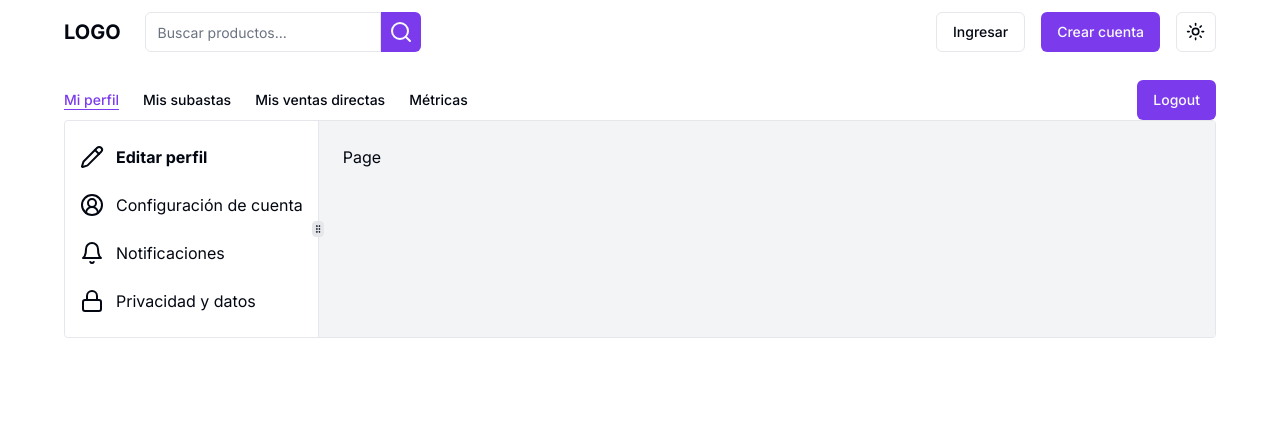
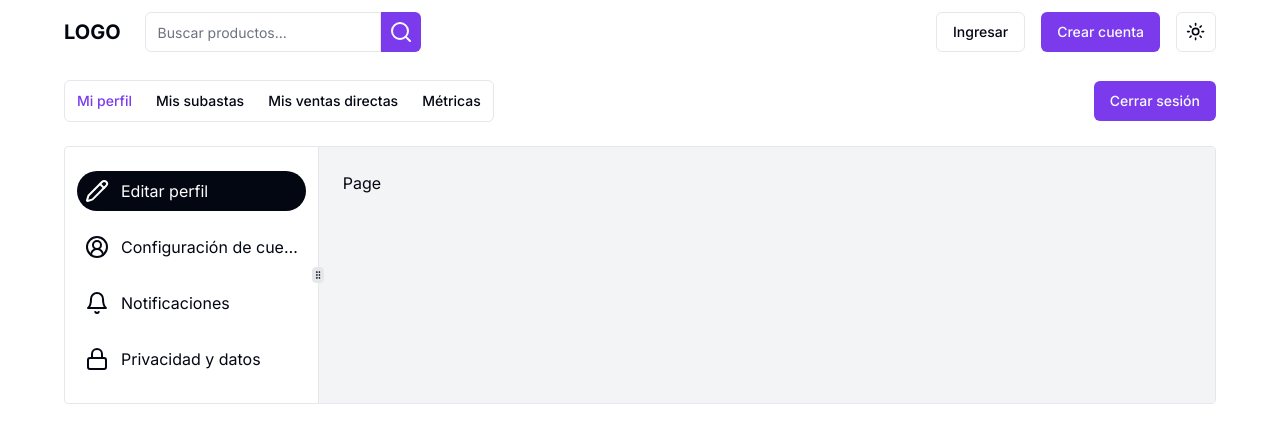
Before and after one commit to jp-quintana/s15-29-n-node-react, a Next.js app in the folder client/: page /dashboard/profile/edit in a window 1280 px wide. Shown: the top 442 px of the page. Built offline with nearby package versions, Linux system fonts and the light colour scheme; no server answers.

Commit message:
feat: update dashboard styles

```diff
--- a/client/src/app/dashboard/layout.tsx
+++ b/client/src/app/dashboard/layout.tsx
@@ -8,7 +8,7 @@ export default function DashboardLayout({
 }>) {
   return (
     <div className="py-20 min-h-screen flex flex-col space-y-4">
-      <MaxWidthContainer>
+      <MaxWidthContainer className="flex flex-col space-y-6">
         <DashboardNav />
         {children}
       </MaxWidthContainer>
--- a/client/src/components/dashboard/dashboard-nav.tsx
+++ b/client/src/components/dashboard/dashboard-nav.tsx
@@ -40,7 +40,7 @@ const DashboardNav = () => {
 
   return (
     <div className="flex justify-between items-center">
-      <ul className="flex space-x-6 items-center max-md:space-x-4">
+      <ul className="flex space-x-6 items-center max-md:space-x-4 rounded-md md:px-3 border">
         {LINKS.map((link) => (
           <NavIconLink
             key={link.id}
@@ -50,10 +50,13 @@ const DashboardNav = () => {
             icon={link.icon}
             pathname={pathname}
             variant="link"
+            linkSelectedStyles="max-md:bg-primary max-md:text-background"
+            listItemStyles="max-md:min-w-16 max-md:flex max-md:justify-center"
+            className="max-md:hover:bg-secondary"
           />
         ))}
       </ul>
-      <LogoutButton />
+      <LogoutButton className="max-sm:hidden" />
     </div>
   );
 };
--- a/client/src/components/dashboard/nav-icon-link.tsx
+++ b/client/src/components/dashboard/nav-icon-link.tsx
@@ -19,6 +19,7 @@ interface NavIconLinkProps {
     | null
     | undefined;
   textIsHidden?: boolean;
+  listItemStyles?: string;
   linkSelectedStyles?: string;
   className?: string;
 }
@@ -31,18 +32,20 @@ const NavIconLink = ({
   pathname,
   variant,
   textIsHidden,
+  listItemStyles,
   linkSelectedStyles,
   className,
 }: NavIconLinkProps) => {
+  const linkIsSelected = pathname.split('/').includes(id);
   return (
-    <li>
+    <li className={cn(listItemStyles)}>
       <Link
         href={href}
         className={cn(
           variant && buttonVariants({ variant: variant }),
-          'p-0 max-md:leading-none max-md:hover:bg-primary max-md:hover:text-white max-md:h-auto max-md:p-2 max-md:rounded-full flex items-center gap-3',
-          pathname.split('/').includes(id)
-            ? linkSelectedStyles || 'underline'
+          'p-0 max-md:leading-none max-md:h-auto max-md:p-2 max-md:rounded-full flex items-center gap-3',
+          linkIsSelected
+            ? `${linkSelectedStyles || 'underline'} pointer-events-none`
             : 'text-foreground',
           className
         )}
--- a/client/src/components/dashboard/profile/profile-nav.tsx
+++ b/client/src/components/dashboard/profile/profile-nav.tsx
@@ -42,7 +42,7 @@ const ProfileNav = ({ navIsCollapsed }: ProfileNavProps) => {
 
   return (
     <div className="bg-background py-6 rounded-sm h-full flex">
-      <ul className="flex flex-col space-y-6 mx-auto px-3 max-md:p-0 overflow-hidden">
+      <ul className="flex flex-col space-y-4 mx-auto px-3 max-md:p-0 overflow-hidden">
         {LINKS.map((link) => (
           <NavIconLink
             key={link.id}
@@ -52,8 +52,8 @@ const ProfileNav = ({ navIsCollapsed }: ProfileNavProps) => {
             icon={link.icon}
             pathname={pathname}
             textIsHidden={navIsCollapsed}
-            linkSelectedStyles="font-bold"
-            className="max-md:hover:bg-foreground max-md:hover:text-background"
+            linkSelectedStyles="bg-foreground text-background"
+            className="hover:bg-secondary hover:text-foreground p-2 rounded-full"
           />
         ))}
       </ul>
--- a/client/src/components/logout-button.tsx
+++ b/client/src/components/logout-button.tsx
@@ -2,13 +2,22 @@
 
 import { signOut } from 'next-auth/react';
 import { Button } from './ui/button';
+import { cn } from '@/lib/utils';
 
-const LogoutButton = () => {
+interface LogoutButtonProps {
+  className?: string;
+}
+
+const LogoutButton = ({ className }: LogoutButtonProps) => {
   const handleLogout = async () => {
     await signOut();
   };
 
-  return <Button onClick={handleLogout}>Logout</Button>;
+  return (
+    <Button className={cn(className)} onClick={handleLogout}>
+      Cerrar sesión
+    </Button>
+  );
 };
 
 export default LogoutButton;
```
